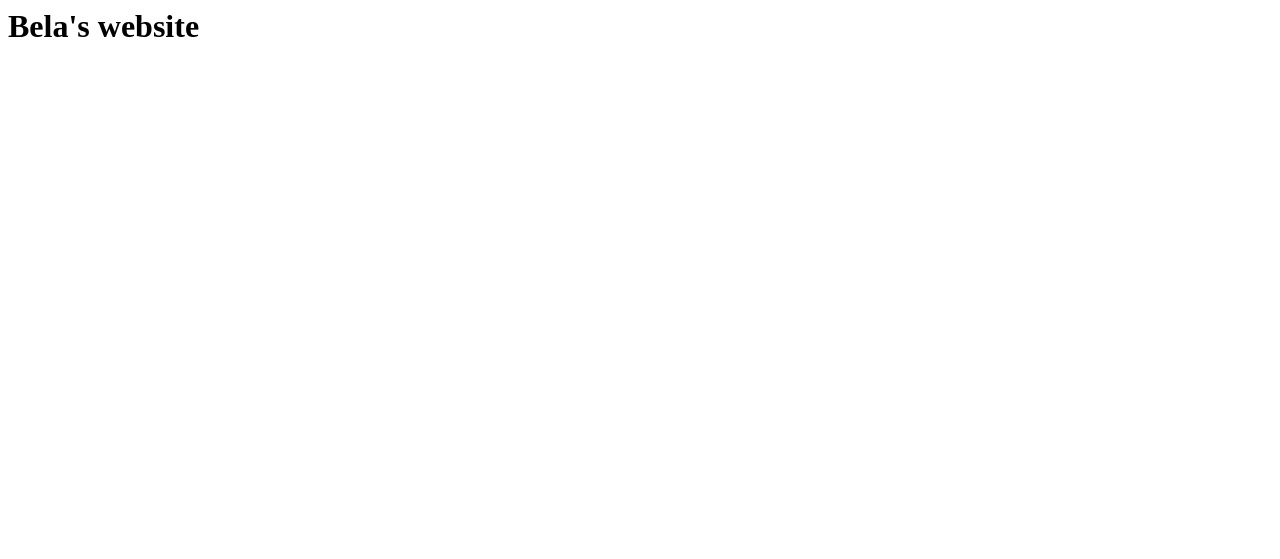
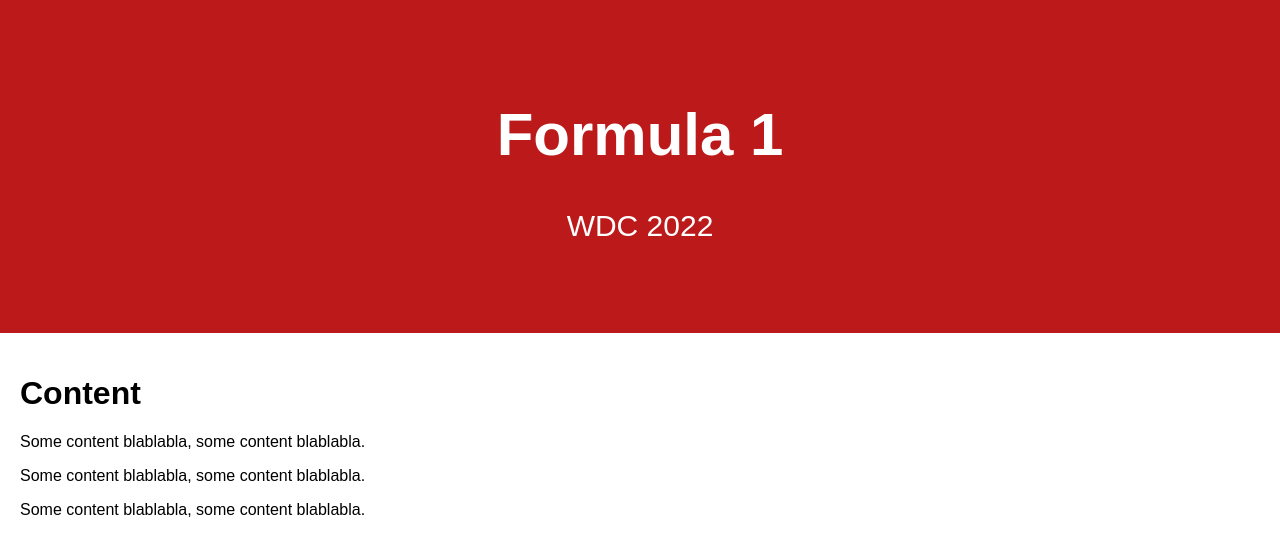
Before and after one commit to 0901i/0901i.github.io, a plain HTML site: page index.html in a window 1280 px wide. Drawn offline with Linux system fonts and the light colour scheme.

Commit message:
Update index.html

```diff
--- a/index.html
+++ b/index.html
@@ -1,8 +1,43 @@
 
-<html>
+<!DOCTYPE html>
+<html lang="en">
+<head>
+<title>Page Title</title>
+<meta charset="UTF-8">
+<meta name="viewport" content="width=device-width, initial-scale=1">
+<style>
+/* Style the body */
+body {
+  font-family: Arial;
+  margin: 0;
+}
+
+/* Header/Logo Title */
+.header {
+  padding: 60px;
+  text-align: center;
+  background: #bc1a1a;
+  color: white;
+  font-size: 30px;
+}
+
+/* Page Content */
+.content {padding:20px;}
+</style>
+</head>
 <body>
-<h1>
-Bela's website
-</h1>
+
+<div class="header">
+  <h1>Formula 1</h1>
+  <p>WDC 2022</p>
+</div>
+
+<div class="content">
+  <h1>Content</h1>
+  <p>Some content blablabla, some content blablabla.</p>
+  <p>Some content blablabla, some content blablabla.</p>
+  <p>Some content blablabla, some content blablabla.</p>
+</div>
+
 </body>
 </html>
```
